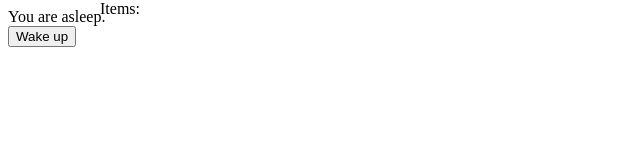
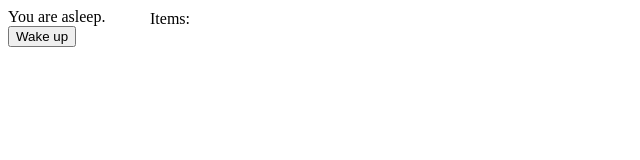
Before and after one commit to Dinner1111/Dinner1111.github.io, a plain HTML site: page index.html in a window 1280 px wide. Shown: the full height of the page, 0-640 px from the left. Drawn offline with Linux system fonts and the light colour scheme.

Commit message:
fix spacing?

```diff
--- a/index.html
+++ b/index.html
@@ -11,8 +11,8 @@
         <script type="text/javascript">
             var item_div = document.getElementById("items");
             item_div.style.position = "absolute";
-            item_div.style.left = "100px";
-            item_div.style.top = "0px";
+            item_div.style.left = "150px";
+            item_div.style.top = "10px";
             item_div.innerHTML = "Items:<br/>";
         </script>
         <script type="text/javascript">
```
